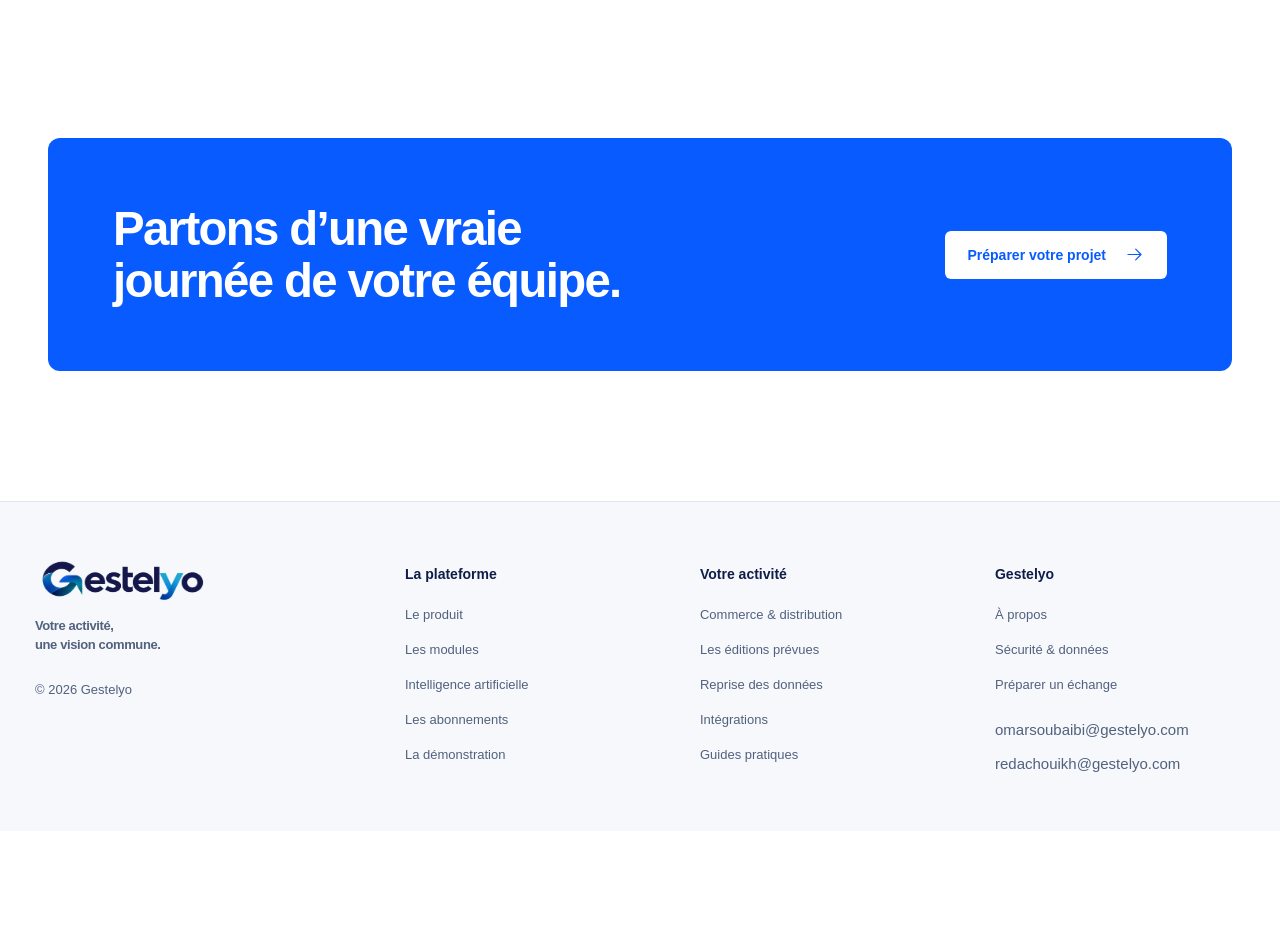
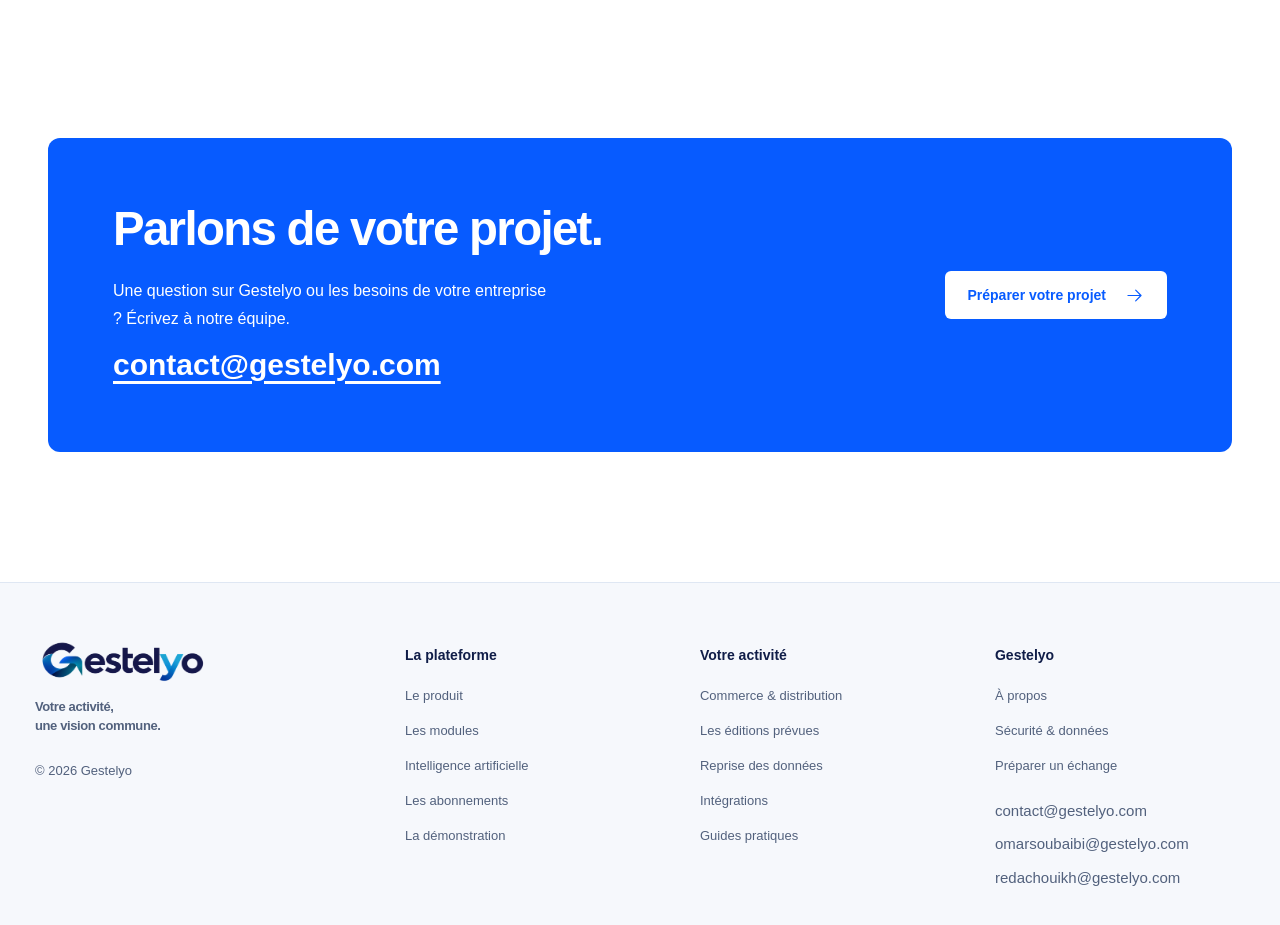
Before and after one commit to soubaibiomar/gestelyo1, a React (Vite) app: page / in a window 1280 px wide. Shown: the part 6540-7465 px from the top of the page. Before the commit the page ends 7371 px from the top, so only its background shows below. Built offline with nearby package versions, Linux system fonts and the light colour scheme.

Commit message:
Add contact email section and primary contact address

```diff
--- a/scripts/site-config.mjs
+++ b/scripts/site-config.mjs
@@ -53,7 +53,7 @@
   const publisher = {
     '@type': 'Organization', name: 'Gestelyo',
     description: 'Gestelyo développe un projet de logiciel ERP pour les PME au Maroc, avec le commerce et la distribution comme priorité de lancement.',
-    email: ['omarsoubaibi@gestelyo.com', 'redachouikh@gestelyo.com'],
+    email: ['contact@gestelyo.com', 'omarsoubaibi@gestelyo.com', 'redachouikh@gestelyo.com'],
     ...(origin ? { '@id': `${origin}/#organization`, url: `${origin}/`, logo: `${origin}/gestelyo-logo.png` } : {}),
   };
   const extras = [publisher];
--- a/scripts/verify-seo.mjs
+++ b/scripts/verify-seo.mjs
@@ -102,7 +102,7 @@
   const data = JSON.parse(content.match(/<script type="application\/ld\+json">([\s\S]*?)<\/script>/)[1]);
   assert.equal(data["@graph"][1].name, meta.title, `${path} : JSON-LD cohérent`);
   const organization = data['@graph'].find(node => node['@type'] === 'Organization');
-  assert.deepEqual(organization.email, ['omarsoubaibi@gestelyo.com', 'redachouikh@gestelyo.com']);
+  assert.deepEqual(organization.email, ['contact@gestelyo.com', 'omarsoubaibi@gestelyo.com', 'redachouikh@gestelyo.com']);
   if (meta.answer) {
     assert.ok(content.includes(meta.answer[0]) && content.includes(meta.answer[1]), `${path} : réponse visible sans JavaScript`);
     assert.equal(data['@graph'][1].abstract, meta.answer[1]);
--- a/src/App.jsx
+++ b/src/App.jsx
@@ -33,7 +33,7 @@
       <section className="gh-adoption wrap"><div><h2>Un nouvel outil.<br />Un départ organisé.</h2></div><div>{[['Reprendre vos données', 'Nettoyage, correspondances et contrôle des imports.', '/migration/'], ['Relier vos outils', 'Formats, responsabilités et connexions à définir.', '/integrations/'], ['Adapter vos parcours', 'Rôles, validations et personnalisation du travail.', '/personnalisation/'], ['Préparer le terrain', 'Mobile et point de vente dans la feuille de route.', '/mobile-pos/']].map(([title, text, href]) => <a key={href} href={href}><h3>{title}<ArrowRight size={18} /></h3><p>{text}</p></a>)}</div></section>
       <PricingSection />
       <section className="faq-section wrap" id="questions"><div><h2>Avant de<br />vous lancer.</h2></div><div className="faq-list">{faq.map(([q, a]) => <details key={q}><summary>{q}</summary><p>{a}</p></details>)}</div></section>
-      <section className="gh-closing wrap"><h2>Partons d’une vraie<br />journée de votre équipe.</h2><a className="button primary" href="/contact/">Préparer votre projet <ArrowRight size={19} /></a></section>
+      <section className="gh-closing wrap" id="contact" aria-labelledby="contact-title"><div><h2 id="contact-title">Parlons de votre projet.</h2><p className="contact-invitation">Une question sur Gestelyo ou les besoins de votre entreprise ? Écrivez à notre équipe.</p><a className="contact-direct" href="mailto:contact@gestelyo.com">contact@gestelyo.com</a></div><a className="button primary" href="/contact/">Préparer votre projet <ArrowRight size={19} /></a></section>
     </>}
   </main><SiteFooter /></>;
 }
--- a/src/SiteShell.jsx
+++ b/src/SiteShell.jsx
@@ -14,7 +14,7 @@
 }
 
 export function ContactEmails() {
-  return <address className="contact-emails" aria-label="Adresses de contact Gestelyo">{['omarsoubaibi@gestelyo.com', 'redachouikh@gestelyo.com'].map(email => <a key={email} href={`mailto:${email}`}>{email}</a>)}</address>;
+  return <address className="contact-emails" aria-label="Adresses de contact Gestelyo">{['contact@gestelyo.com', 'omarsoubaibi@gestelyo.com', 'redachouikh@gestelyo.com'].map(email => <a key={email} href={`mailto:${email}`}>{email}</a>)}</address>;
 }
 
 export function SiteHeader({ path = "/" }) {
--- a/src/content.mjs
+++ b/src/content.mjs
@@ -50,7 +50,7 @@
     sections: [["Accès et permissions", "Les rôles, méthodes d’authentification et permissions du service final sont en cours de définition. Aucun compte ERP réel n’est créé depuis la démonstration."], ["Hébergement et sauvegardes", "Le prestataire, les localisations, les durées de conservation et la procédure de restauration du service final ne sont pas encore publiés. Aucune certification ou garantie de disponibilité n’est annoncée."], ["Récupération des données", "Les formats d’export et les conditions de suppression seront précisés avant la souscription. La démonstration actuelle utilise des données fictives et ne persiste pas les actions dans un serveur ERP."]], question: ["La démonstration contient-elle des données clients ?", "Non. Les entreprises, commandes, montants et variations sont fictifs. Ils servent à illustrer l’interface."], related: ["/a-propos/", "/demo/", "/contact/"],
   },
   "/contact/": {
-    title: "Contacter Gestelyo | Préparer votre projet de gestion", description: "Contactez Gestelyo à omarsoubaibi@gestelyo.com ou redachouikh@gestelyo.com pour échanger sur votre projet de gestion.", eyebrow: "VOTRE PROJET", heading: "Parlons de votre façon de travailler.", intro: "Ventes, achats, stocks : commencez par les opérations que vous souhaitez améliorer. Écrivez directement à l’équipe ou préparez un résumé de votre besoin ci dessous.", layout: "contact", sections: [["Un échange qui part de votre quotidien", "Quels outils utilisez-vous ? Qui doit accéder aux informations ? Où perdez-vous le contexte ? Ces questions aident à définir le périmètre utile à votre entreprise."]], related: ["/demo/", "/tarifs/"],
+    title: "Contacter Gestelyo | Préparer votre projet de gestion", description: "Contactez l’équipe Gestelyo à contact@gestelyo.com pour échanger sur votre projet de gestion, les modules ERP et les abonnements.", eyebrow: "VOTRE PROJET", heading: "Parlons de votre façon de travailler.", intro: "Ventes, achats, stocks : commencez par les opérations que vous souhaitez améliorer. Écrivez directement à l’équipe ou préparez un résumé de votre besoin ci dessous.", layout: "contact", sections: [["Un échange qui part de votre quotidien", "Quels outils utilisez-vous ? Qui doit accéder aux informations ? Où perdez-vous le contexte ? Ces questions aident à définir le périmètre utile à votre entreprise."]], related: ["/demo/", "/tarifs/"],
   },
   "/demo/": {
     title: "Démo Gestelyo | Explorer le tableau de bord ERP", description: "Explorez le prototype Gestelyo : tableau de bord, commandes et modules. Démonstration interactive en français avec données fictives.", eyebrow: "LA DÉMONSTRATION", heading: "Prenez les commandes.", intro: "Explorez le prototype à votre rythme.", layout: "demo", sections: [], related: [],
--- a/src/editorial.css
+++ b/src/editorial.css
@@ -328,3 +328,7 @@
 @media(pointer:coarse) {
  .gx-story-copy nav button,.gd-sidebar nav > button {min-height:44px;}
 }
+
+.gh-closing .contact-invitation {max-width:50ch;margin:22px 0 10px;color:#fff;font-size:16px;line-height:1.75;}
+.gh-closing .contact-direct {display:inline-flex;align-items:center;min-height:44px;font-size:clamp(20px,2.5vw,30px);font-weight:650;color:#fff;text-decoration:underline;text-underline-offset:6px;overflow-wrap:anywhere;max-width:100%;}
+.gh-closing > div {min-width:0;}
```
